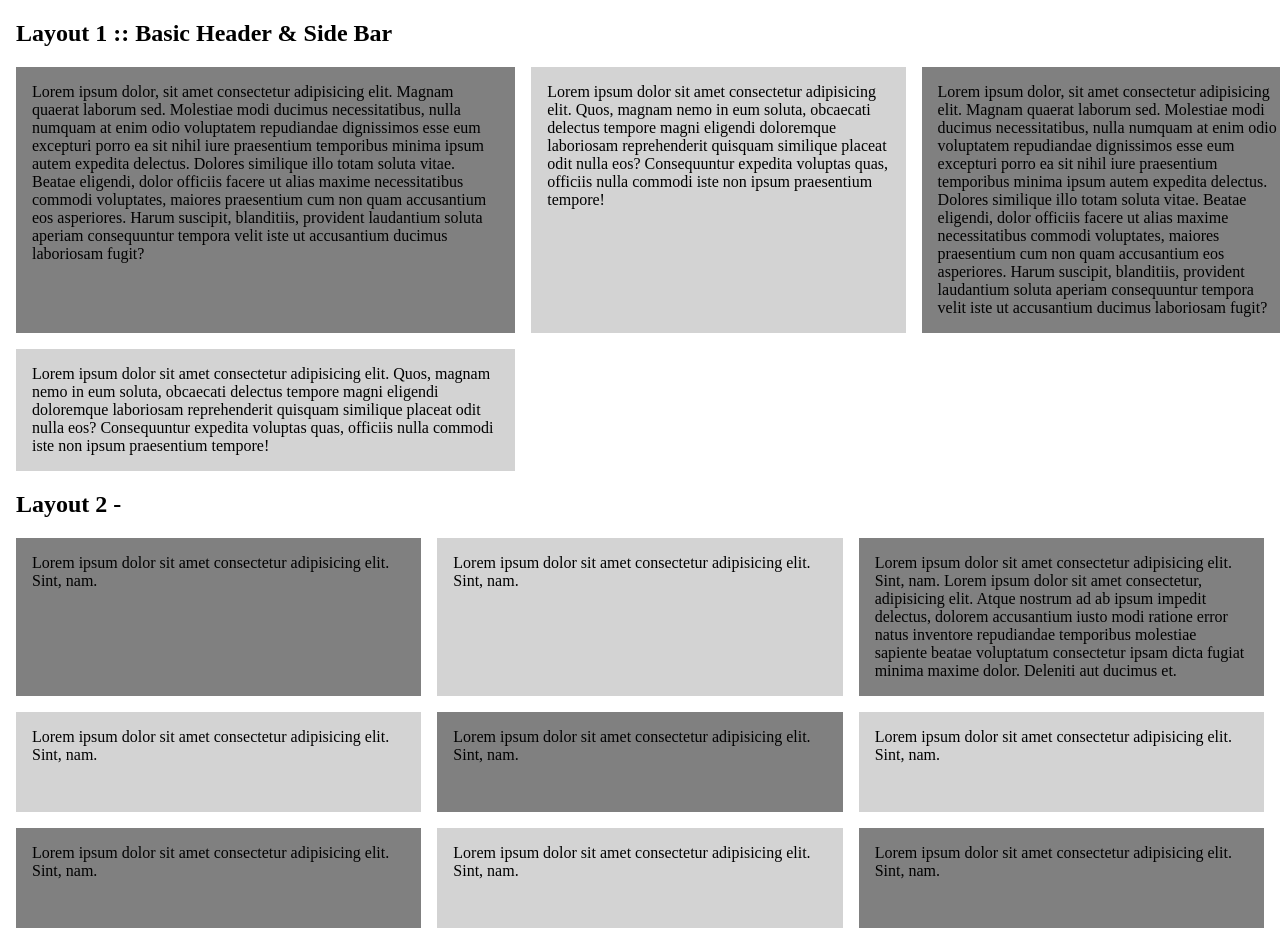
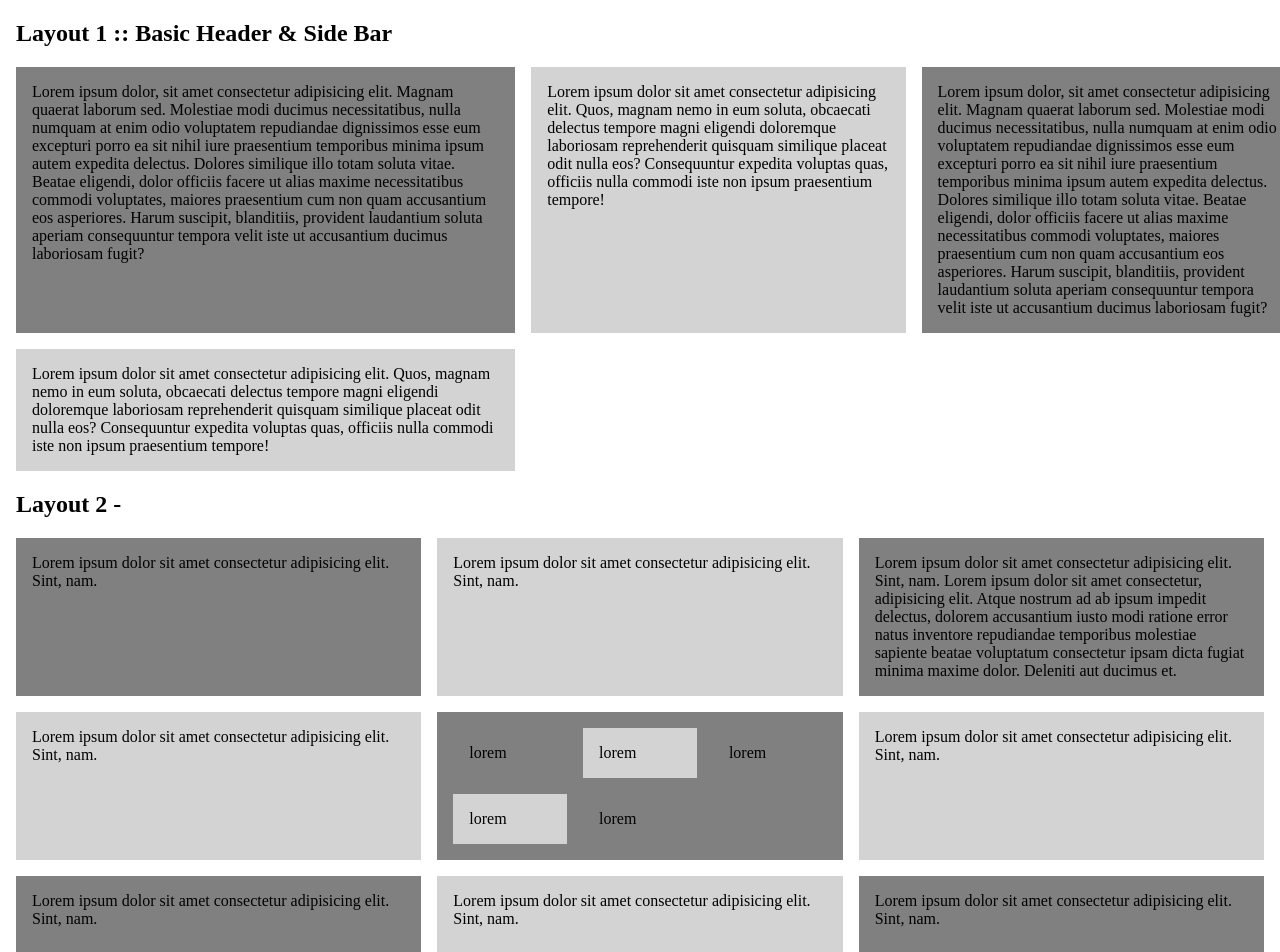
Before and after one commit to niharika293/Css-grid-Layouts, an Angular app: page / in a window 1280 px wide. Shown: the top 952 px of the page. Built offline with nearby package versions, Linux system fonts and the light colour scheme.

Commit message:
Nested grid

```diff
--- a/src/app/app.component.html
+++ b/src/app/app.component.html
@@ -28,7 +28,13 @@
     <div>Lorem ipsum dolor sit amet consectetur adipisicing elit. Sint, nam.</div>
     <div>Lorem ipsum dolor sit amet consectetur adipisicing elit. Sint, nam. Lorem ipsum dolor sit amet consectetur, adipisicing elit. Atque nostrum ad ab ipsum impedit delectus, dolorem accusantium iusto modi ratione error natus inventore repudiandae temporibus molestiae sapiente beatae voluptatum consectetur ipsam dicta fugiat minima maxime dolor. Deleniti aut ducimus et.</div>
     <div>Lorem ipsum dolor sit amet consectetur adipisicing elit. Sint, nam.</div>
-    <div>Lorem ipsum dolor sit amet consectetur adipisicing elit. Sint, nam.</div>
+    <div class="nested">
+      <div>lorem</div>
+      <div>lorem</div>
+      <div>lorem</div>
+      <div>lorem</div>
+      <div>lorem</div>
+    </div>
     <div>Lorem ipsum dolor sit amet consectetur adipisicing elit. Sint, nam.</div>
     <div>Lorem ipsum dolor sit amet consectetur adipisicing elit. Sint, nam.</div>
     <div>Lorem ipsum dolor sit amet consectetur adipisicing elit. Sint, nam.</div>
--- a/src/app/app.component.scss
+++ b/src/app/app.component.scss
@@ -29,4 +29,9 @@
     :nth-child(odd){
         background-color: grey !important;
     }
+    .nested{
+        display: grid;
+        grid-template-columns: repeat(3, 1fr);
+        grid-gap: 1em;
+    }
 }
```
